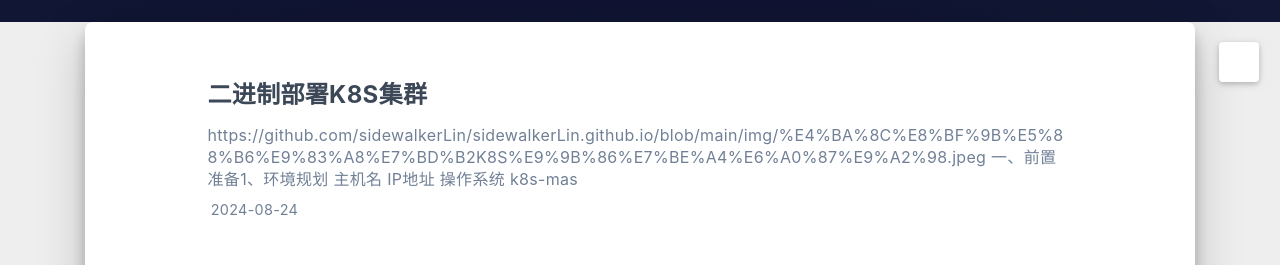
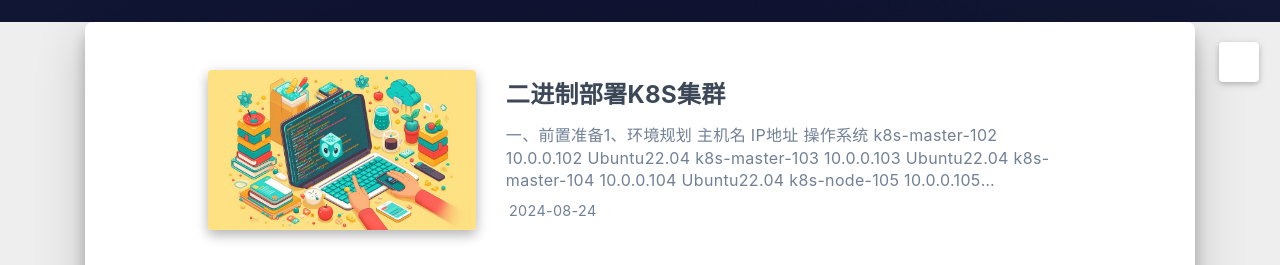
Before and after one commit to sidewalkerLin/sidewalkerLin.github.io, a plain HTML site: page index.html in a window 1280 px wide. Shown: the part 778-1043 px from the top of the page. Drawn offline with nearby package versions, Linux system fonts and the light colour scheme; some packages are replaced by stand-ins of ours; a script that the page names is missing; some icons are missing; a small style sheet from the web is missing.

Commit message:
Site updated: 2024-08-25 19:27:51

```diff
--- a/index.html
+++ b/index.html
@@ -224,7 +224,13 @@
   <div class="row mx-auto index-card">
 
 
-    <article class="col-12 col-md-12 mx-auto index-info">
+      <div class="col-12 col-md-4 m-auto index-img">
+        <a href="/2024/08/24/%E4%BA%8C%E8%BF%9B%E5%88%B6%E9%83%A8%E7%BD%B2K8S%E9%9B%86%E7%BE%A4/" target="_self">
+          <img src="/img/%E4%BA%8C%E8%BF%9B%E5%88%B6%E9%83%A8%E7%BD%B2K8S%E9%9B%86%E7%BE%A4%E6%A0%87%E9%A2%98.jpeg" srcset="/img/loading.gif" lazyload alt="二进制部署K8S集群">
+        </a>
+      </div>
+
+    <article class="col-12 col-md-8 mx-auto index-info">
       <h2 class="index-header">
 
         <a href="/2024/08/24/%E4%BA%8C%E8%BF%9B%E5%88%B6%E9%83%A8%E7%BD%B2K8S%E9%9B%86%E7%BE%A4/" target="_self">
@@ -233,9 +239,9 @@
       </h2>
 
 
-      <a class="index-excerpt index-excerpt__noimg" href="/2024/08/24/%E4%BA%8C%E8%BF%9B%E5%88%B6%E9%83%A8%E7%BD%B2K8S%E9%9B%86%E7%BE%A4/" target="_self">
+      <a class="index-excerpt " href="/2024/08/24/%E4%BA%8C%E8%BF%9B%E5%88%B6%E9%83%A8%E7%BD%B2K8S%E9%9B%86%E7%BE%A4/" target="_self">
         <div>
-          https://github.com/sidewalkerLin/sidewalkerLin.github.io/blob/main/img/%E4%BA%8C%E8%BF%9B%E5%88%B6%E9%83%A8%E7%BD%B2K8S%E9%9B%86%E7%BE%A4%E6%A0%87%E9%A2%98.jpeg 一、前置准备1、环境规划   主机名 IP地址 操作系统    k8s-mas
+          一、前置准备1、环境规划   主机名 IP地址 操作系统    k8s-master-102 10.0.0.102 Ubuntu22.04   k8s-master-103 10.0.0.103 Ubuntu22.04   k8s-master-104 10.0.0.104 Ubuntu22.04   k8s-node-105 10.0.0.105 Ubuntu22.04   k8s-node-1
         </div>
       </a>
 
```
Also changed, not shown: 2024/08/24/二进制部署K8S集群/index.html (+7 -6 lines), local-search.xml (+1 -1 lines).
